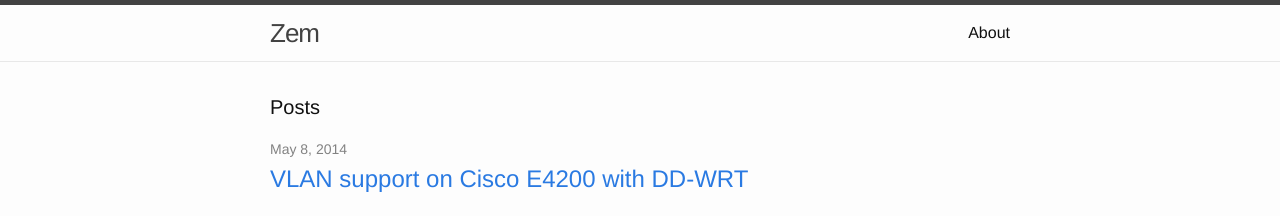
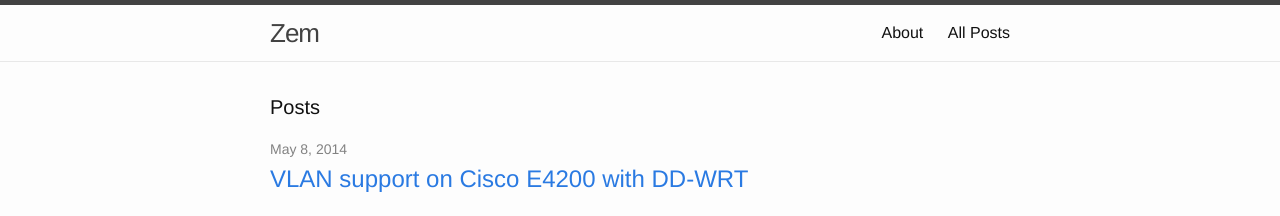
Before and after one commit to danfoster/zem-blog, a Jekyll site: the page built from posts/index.html, in a window 1280 px wide. Shown: the top 216 px of the page. Built offline with Jekyll 4.4.1, drawn with Linux system fonts in a browser that asks for light colours.

Commit message:
All posts link in menubar

```diff
--- a/posts/index.html
+++ b/posts/index.html
@@ -1,5 +1,6 @@
 ---
 layout: default
+title: All Posts
 ---
 
 <div class="home">
```
